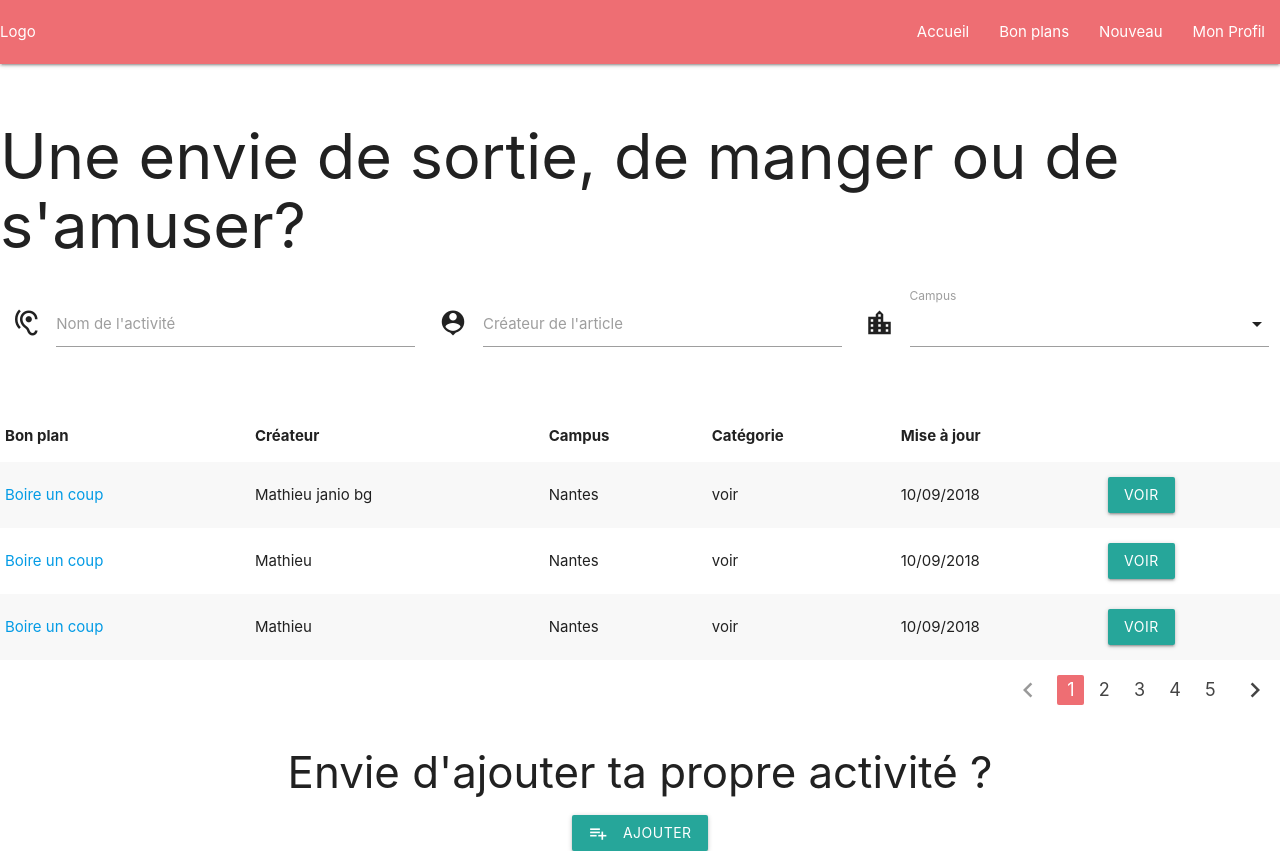
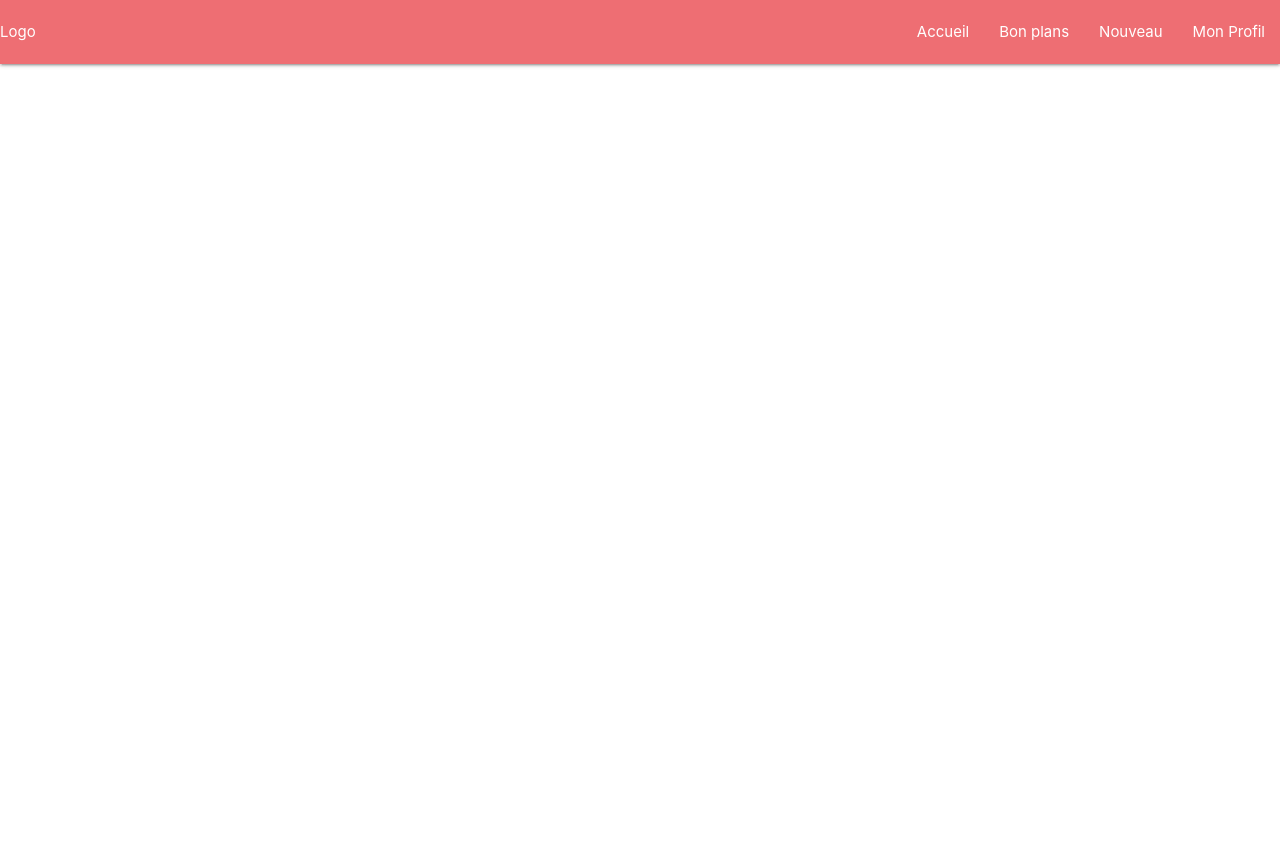
Before and after one commit to Gelleriewe/WorkshopB2, a PHP site: page / in a window 1280 px wide. After the commit the page ends 67 px from the top, so only its background shows below. Run offline with PHP 8.4, Linux system fonts and the light colour scheme.

Commit message:
Menu Index

```diff
--- a/index.php
+++ b/index.php
@@ -18,96 +18,5 @@ and open the template in the editor.
     <body>
         <?php include 'include/nav.php'; ?>
 
-        <h1>Une envie de sortie, de manger ou de s'amuser?</h1>
-        <div class="row search-bar">
-
-            <div class="col s5">
-                <div class="row">
-                    <div class="input-field col s12">
-                        <i class="material-icons prefix">hearing</i>
-                        <input type="text" id="autocomplete-input" class="autocomplete">
-                        <label for="autocomplete-input">Nom de l'activité</label>
-                    </div>
-                </div>
-            </div>
-            <div class="col s3">
-                <div class="row">
-                    <div class="input-field col s12">
-                        <i class="material-icons prefix">person_pin</i>
-                        <input type="text" id="autocomplete-input" class="autocomplete">
-                        <label for="autocomplete-input">Créateur de l'article</label>
-                    </div>
-                </div>
-            </div>
-
-            <div class="input-field col s2">
-                <i class="material-icons prefix">location_city</i>
-                <select multiple>
-                    <option value="1">Nantes</option>
-                    <option value="2">Paris</option>
-                    <option value="3">Les Sables d'Olonne</option>
-                </select>
-                <label>Campus</label>
-            </div>
-
-
-
-        </div>
-        <div class="tableau-bons-plans">
-            <table class="highlight striped">
-                <thead>
-                    <tr>
-                        <th>Bon plan</th>
-                        <th>Créateur</th>
-                        <th>Campus</th>
-                        <th>Catégorie</th>
-                        <th>Mise à jour</th>
-                        <th></th>
-                    </tr>
-                </thead>
-
-                <tbody>
-                    <tr>
-                        <td><a href="#">Boire un coup</a></td>
-                        <td>Mathieu janio bg</td>
-                        <td>Nantes</td>
-                        <td>voir</td>
-                        <td>10/09/2018</td>
-                        <td><a href="#" class="btn waves-effect waves-light">Voir</a></td>
-                    </tr>
-                    <tr>
-                        <td><a href="#">Boire un coup</a></td>
-                        <td>Mathieu</td>
-                        <td>Nantes</td>
-                        <td>voir</td>
-                        <td>10/09/2018</td>
-                        <td><a href="#" class="btn waves-effect waves-light">Voir</a></td>
-                    </tr>
-                    <tr>
-                        <td><a href="#">Boire un coup</a></td>
-                        <td>Mathieu</td>
-                        <td>Nantes</td>
-                        <td>voir</td>
-                        <td>10/09/2018</td>
-                        <td><a href="#" class="btn waves-effect waves-light">Voir</a></td>
-                    </tr>
-                </tbody>
-            </table>
-
-
-            <ul class="pagination right">
-                <li class="disabled"><a href="#!"><i class="material-icons">chevron_left</i></a></li>
-                <li class="active"><a href="#!">1</a></li>
-                <li class="waves-effect"><a href="#!">2</a></li>
-                <li class="waves-effect"><a href="#!">3</a></li>
-                <li class="waves-effect"><a href="#!">4</a></li>
-                <li class="waves-effect"><a href="#!">5</a></li>
-                <li class="waves-effect"><a href="#!"><i class="material-icons">chevron_right</i></a></li>
-            </ul>
-        </div>
-        <div class="add-bon-plan">
-            <h3>Envie d'ajouter ta propre activité ?</h3>
-            <a class="waves-effect waves-light btn col s1"><i class="material-icons left">playlist_add</i>Ajouter</a>
-        </div>
     </body>
 </html>
```
